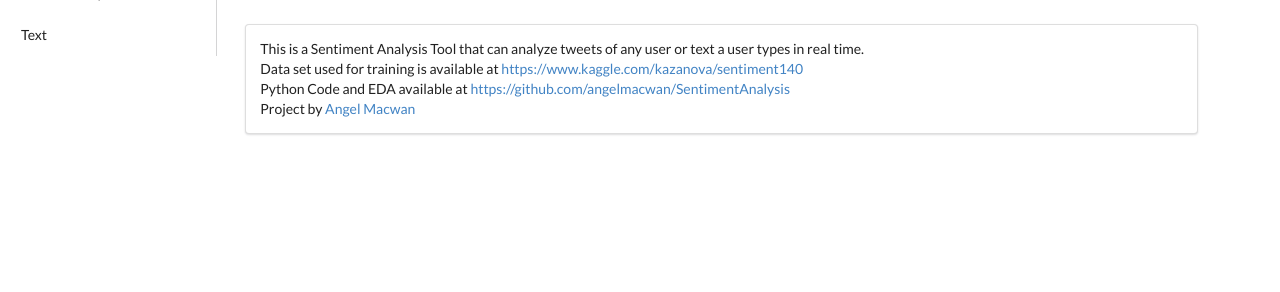
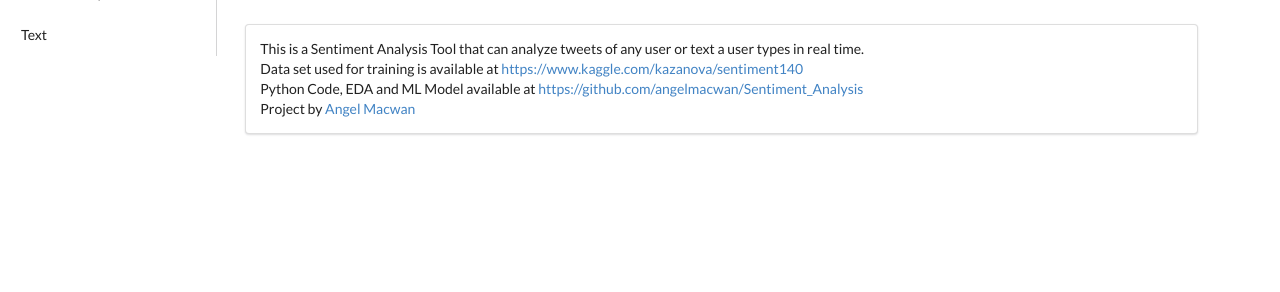
Before and after one commit to angelmacwan/Sentiment_Analysis, a Python web app: template WebApp Flask/templates/index.html in a window 1280 px wide, after a click on "About". Shown: the part 90-382 px from the top of the page. Run offline with Jinja, Linux system fonts and the light colour scheme; the template is opened without the code that fills it, so the values that code supplies are empty; some libraries are stand-ins or nearby versions.

Commit message:
Update index.html

```diff
--- a/WebApp Flask/templates/index.html
+++ b/WebApp Flask/templates/index.html
@@ -39,7 +39,7 @@
                 <br>
                 Data set used for training is available at <a href="https://www.kaggle.com/kazanova/sentiment140" target="_blank">https://www.kaggle.com/kazanova/sentiment140</a>
                 <br>
-                Python Code and EDA available at <a href="https://github.com/angelmacwan/SentimentAnalysis" target="_blank">https://github.com/angelmacwan/SentimentAnalysis</a>
+                Python Code, EDA and ML Model available at <a href="https://github.com/angelmacwan/Sentiment_Analysis" target="_blank">https://github.com/angelmacwan/Sentiment_Analysis</a>
                 <br>
                 Project by <a href="https://angelmacwan.github.io" target="_blank">Angel Macwan</a>
             </div>
```
